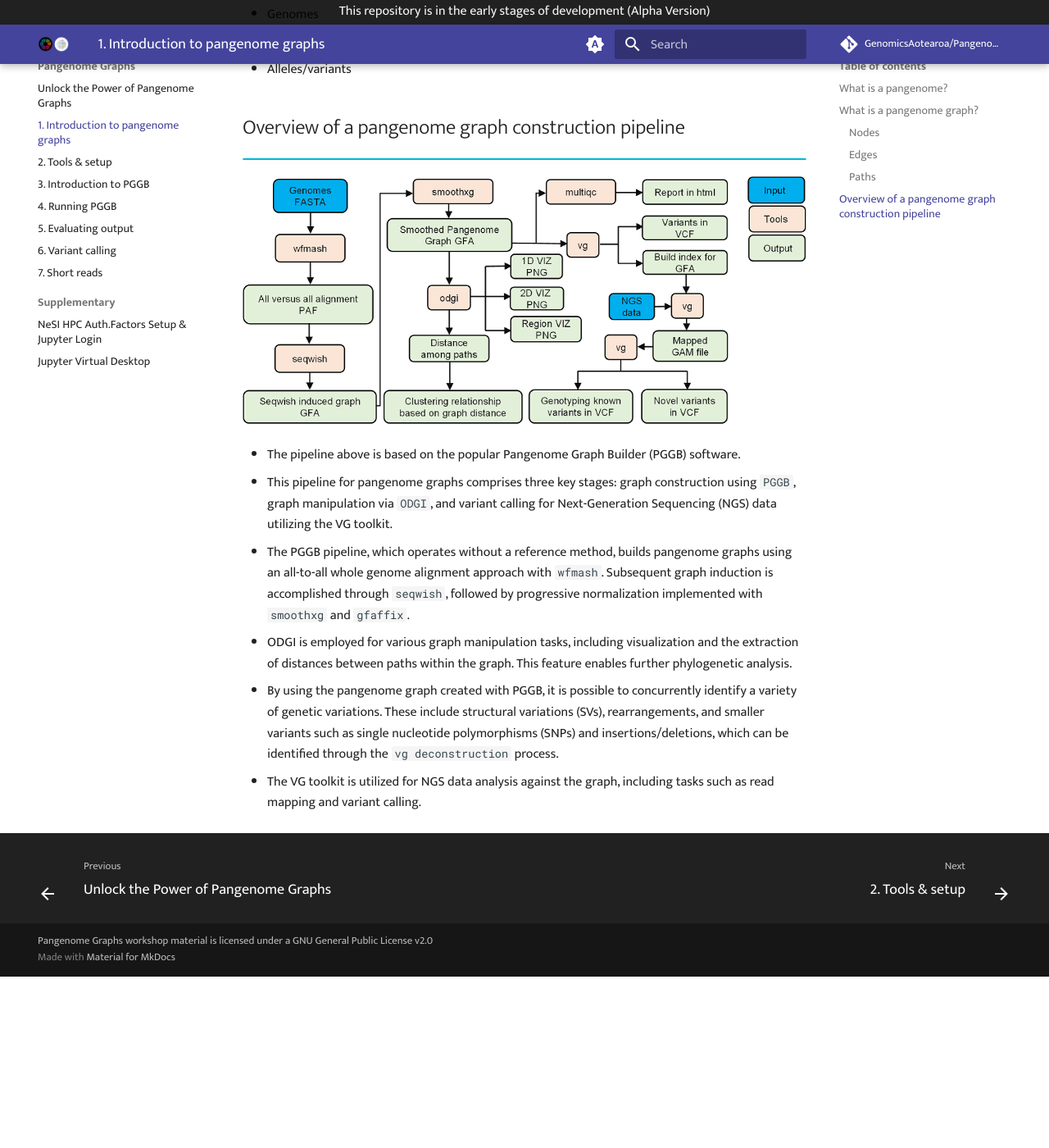
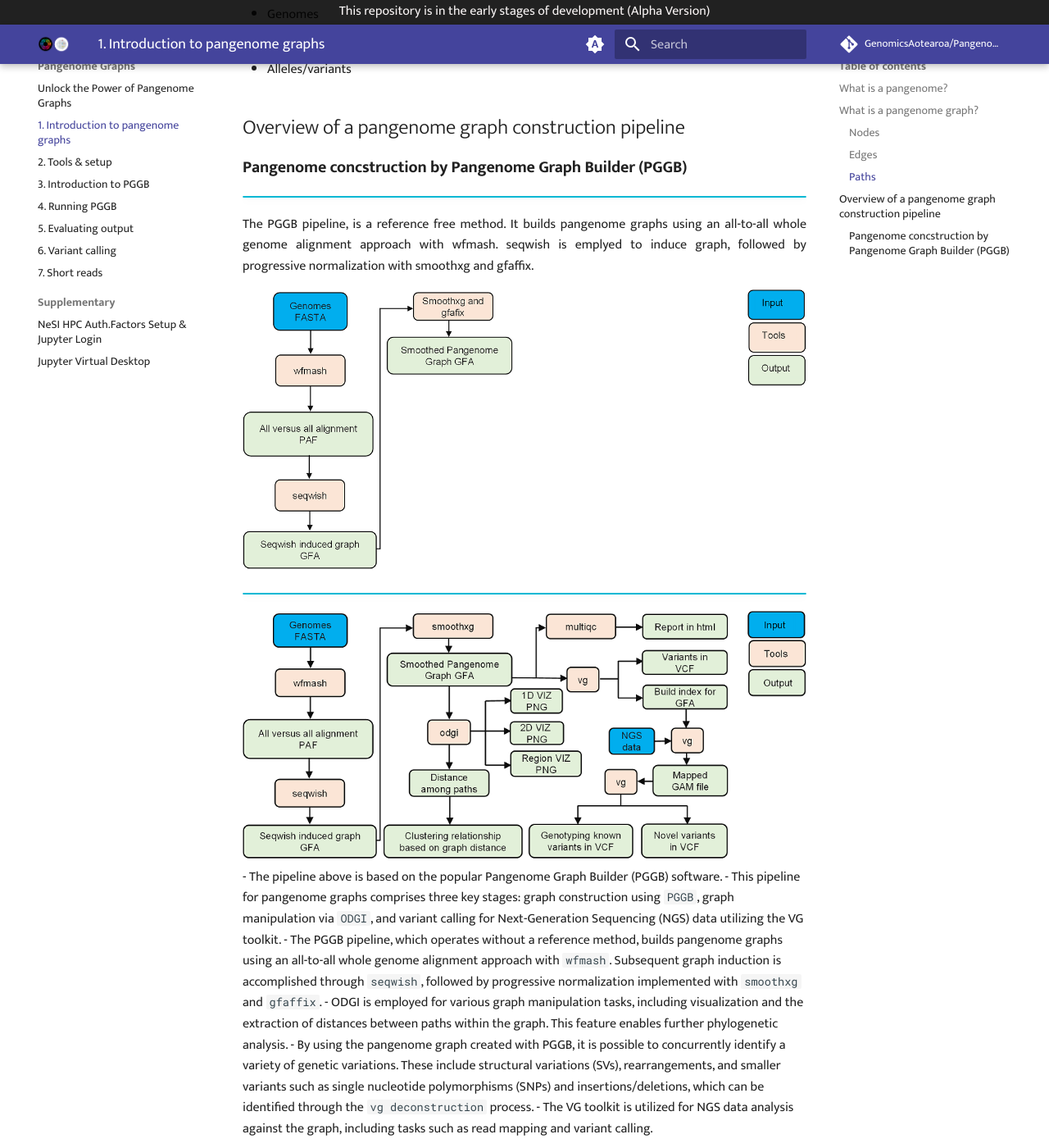
Before and after one commit to GenomicsAotearoa/Pangenome-Graphs-Workshop, an MkDocs documentation site: the page built from docs/1_Introduction_to_pangenome_graphs.md, in a window 1280 px wide and 1400 px high, scrolled down 1612 px. Shown: the whole window at 82% size. Built offline with MkDocs 1.6.1 and Material for MkDocs 9.7.7, drawn with Linux system fonts in a browser that asks for light colours; comment, search, counter and statistics services are not loaded; before the commit the page ends 2803 px from its top, so only the background shows below that.

Commit message:
Update 1_Introduction_to_pangenome_graphs.md

```diff
--- a/docs/1_Introduction_to_pangenome_graphs.md
+++ b/docs/1_Introduction_to_pangenome_graphs.md
@@ -50,13 +50,26 @@ Pangenome graphs represent pangenomes using graph models, effectively capturing
 
 
 ## Overview of a pangenome graph construction pipeline
+
+### **Pangenome concstruction by Pangenome Graph Builder (PGGB)**
 !!! info ""
+<p align="justify">
+The PGGB pipeline, is a reference free method. It builds pangenome graphs using an all-to-all whole genome alignment approach with wfmash. seqwish is emplyed to induce graph, followed by progressive normalization with smoothxg and gfaffix.
 
-![image](theme_figures/pangenome_graph_pipeline_small.png)
+</p>
+![image](theme_figures/Pipeline_step1_small.png)
 
 
 
 
+
+
+
+
+
+!!! info ""
+
+![image](theme_figures/pangenome_graph_pipeline_small.png)
 - The pipeline above is based on the popular Pangenome Graph Builder (PGGB) software.
 - This pipeline for pangenome graphs comprises three key stages: graph construction using `PGGB`, graph manipulation via `ODGI`, and variant calling for Next-Generation Sequencing (NGS) data utilizing the VG toolkit.
 - The PGGB pipeline, which operates without a reference method, builds pangenome graphs using an all-to-all whole genome alignment approach with `wfmash`. Subsequent graph induction is accomplished through `seqwish`, followed by progressive normalization implemented with `smoothxg` and `gfaffix`.
```
